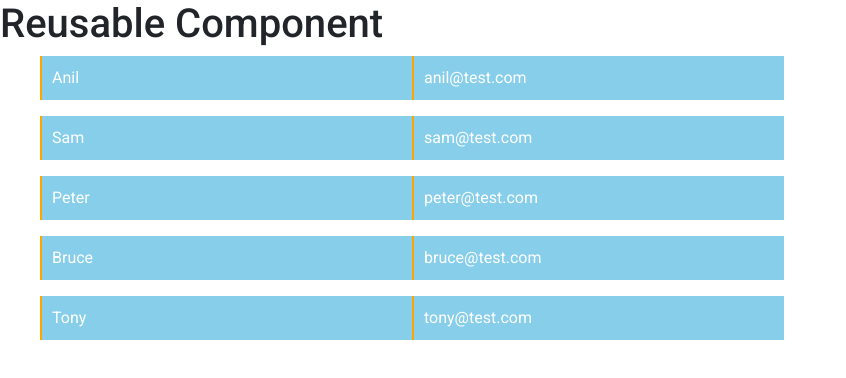
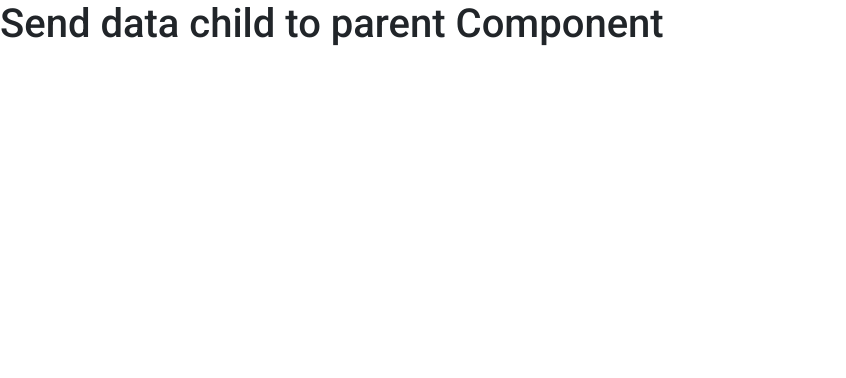
Before and after one commit to anil-sidhu/angular-12, an Angular app: page / in a window 1280 px wide. Shown: the top 378 px of the page, without its empty margins (0-846 px from the left). Built offline with nearby package versions, Linux system fonts and the light colour scheme.

Commit message:
clean code

```diff
--- a/src/app/app.component.html
+++ b/src/app/app.component.html
@@ -1,6 +1 @@
 <h1>{{ title }}</h1>
-
-
-<ul *ngFor="let user of userDetails">
-    <app-user-details [item]='user' ></app-user-details>
-</ul>
--- a/src/app/app.component.ts
+++ b/src/app/app.component.ts
@@ -5,13 +5,5 @@ import { Component } from '@angular/core';
   styleUrls: ['./app.component.css'],
 })
 export class AppComponent {
-  title = 'Reusable Component';
-  userDetails=[
-    {name:'Anil',email:'anil@test.com'},
-    {name:'Sam',email:'sam@test.com'},
-    {name:'Peter',email:'peter@test.com'},
-    {name:'Bruce',email:'bruce@test.com'},
-    {name:'Tony',email:'tony@test.com'},
-
-  ]
+  title = 'Send data child to parent Component';
 }
--- a/src/app/user-details/user-details.component.css
+++ /dev/null
@@ -1,8 +0,0 @@
-li{
-    background-color: skyblue;
-    color: #fff;
-    width: 30%;
-    display: inline-block;
-    padding: 10px;
-    border-left: 2px solid orange;
-}
--- a/src/app/user-details/user-details.component.html
+++ /dev/null
@@ -1,2 +0,0 @@
-<li>{{item.name}}</li>
-<li>{{item.email}}</li>
--- a/src/app/user-details/user-details.component.ts
+++ /dev/null
@@ -1,16 +0,0 @@
-import { Component, OnInit, Input } from '@angular/core';
-
-@Component({
-  selector: 'app-user-details',
-  templateUrl: './user-details.component.html',
-  styleUrls: ['./user-details.component.css']
-})
-export class UserDetailsComponent implements OnInit {
-
-  constructor() { }
-
-  @Input() item:{name:string,email:string}={name:'',email:''};
-  ngOnInit(): void {
-  }
-
-}
```
Also changed, not shown: src/app/app.module.ts (+4 -10 lines), 1 other file (tests, documents, lock files or other folders).
